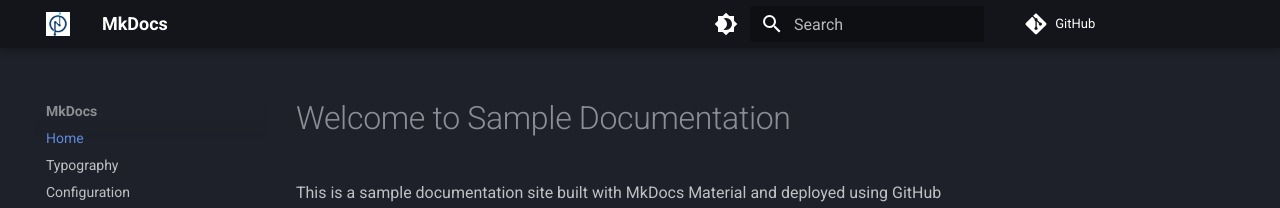
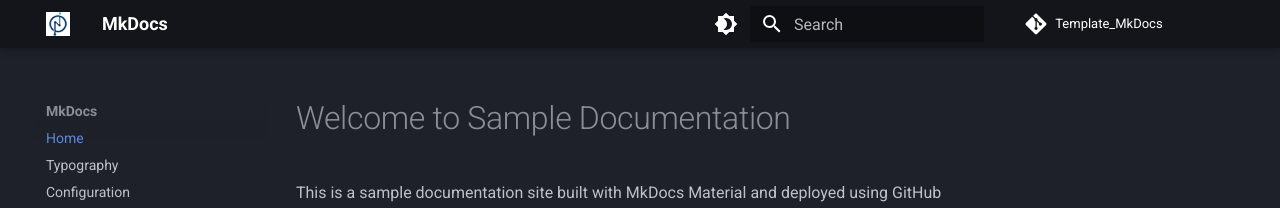
Before and after one commit to NodesAutomations/Template_MkDocs, an MkDocs documentation site: the page built from docs/index.md, in a window 1280 px wide. Shown: the top 208 px of the page. Built offline with MkDocs 1.6.1 and Material for MkDocs 9.7.7, drawn with Linux system fonts in a browser that asks for light colours; comment, search, counter and statistics services are not loaded; some of the changed lines change nothing that is shown.

Commit message:
Setting page rearrange for ease of use

```diff
--- a/mkdocs.yml
+++ b/mkdocs.yml
@@ -1,6 +1,18 @@
+# Site settings
 site_name: MkDocs
 site_url: https://nodesautomations.com/Template_MkDocs/
 
+# Repository Details for "Edit on GitHub" links
+repo_name: Template_MkDocs
+repo_url: https://github.com/NodesAutomations/Template_MkDocs
+
+# Navigation
+nav:
+  - Home: index.md
+  - Typography: Typography.md
+  - Configuration: Configuration.md
+
+# Theme
 theme:
   name: material
   logo: assets/favicon.png
@@ -20,15 +32,6 @@
           icon: material/brightness-7
           name: Switch to dark mode
 
-nav:
-  - Home: index.md
-  - Typography: Typography.md
-  - Configuration: Configuration.md
-
-# Repository
-repo_name: GitHub
-repo_url: https://github.com/NodesAutomations/Template_MkDocs
-
 # Copyright
 copyright: Copyright &copy; 2025 Nodes Automations
 
```
